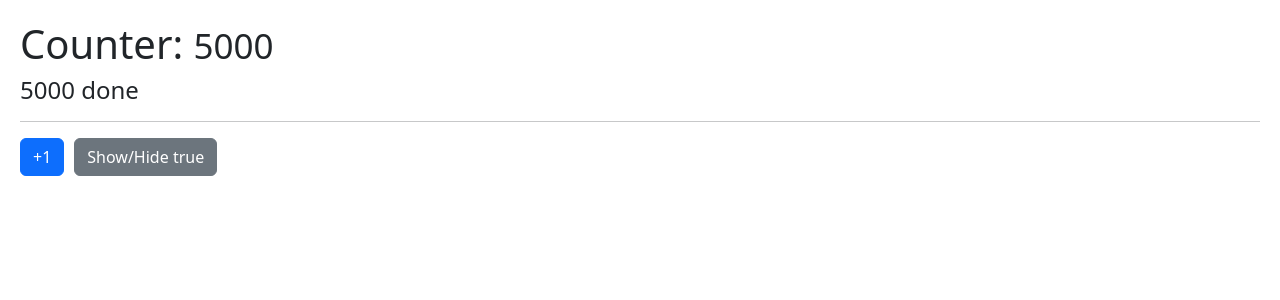
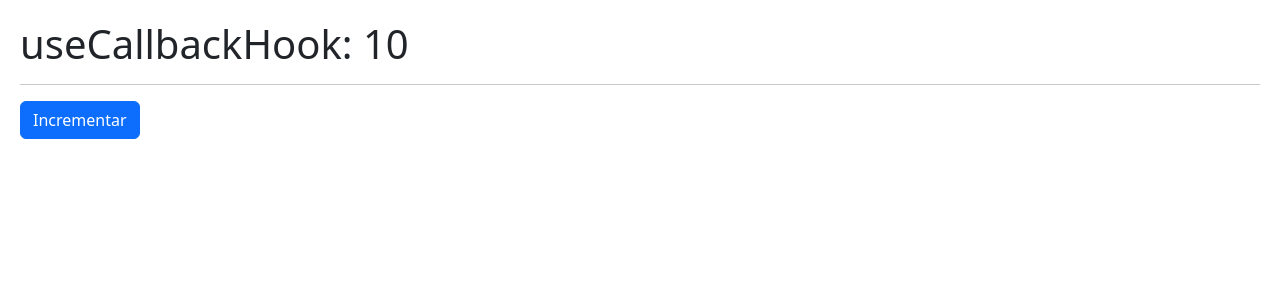
Before and after one commit to DanielTuttos/React-Vite-HooksApp, a React (Vite) app: page / in a window 1280 px wide. Shown: the top 300 px of the page. Built offline with nearby package versions, Linux system fonts and the light colour scheme.

Commit message:
hook useCallback

```diff
--- /dev/null
+++ b/src/06-memos/CallbackHook.jsx
@@ -0,0 +1,28 @@
+import { useState, useCallback } from "react"
+import { ShowIncrement } from "./ShowIncrement";
+
+
+export const CallbackHook = () => {
+
+    const [counter, setCounter] = useState(10);
+
+    const incrementFather = useCallback(
+        (value) => { // con argumentos
+            setCounter((c) => c + value)
+        },
+        [],
+    )
+
+
+    // const incrementFather = () => {
+    //     setCounter(counter + 1)
+    // }
+
+    return (
+        <>
+            <h1>useCallbackHook: {counter}</h1>
+            <hr />
+            <ShowIncrement increment={incrementFather} />
+        </>
+    )
+}
--- /dev/null
+++ b/src/06-memos/ShowIncrement.jsx
@@ -0,0 +1,15 @@
+import React from "react";
+
+export const ShowIncrement = React.memo(({ increment }) => {
+    console.log('me volvi a generar');
+    return (
+        <button
+            className="btn btn-primary"
+            onClick={() => {
+                increment(5);
+            }}
+        >
+            Incrementar
+        </button>
+    )
+})
--- a/src/main.jsx
+++ b/src/main.jsx
@@ -1,6 +1,7 @@
 import React from 'react'
 import ReactDOM from 'react-dom/client'
-import { MemoHook } from './06-memos/MemoHook'
+import { CallbackHook } from './06-memos/CallbackHook'
+// import { MemoHook } from './06-memos/MemoHook'
 // import { Memorize } from './06-memos/Memorize'
 // import { Layout } from './05-useLayoutEffect/Layout'
 // import { FocusScreen } from './04-useRef/FocusScreen'
@@ -14,6 +15,6 @@ import './index.css'
 
 ReactDOM.createRoot(document.getElementById('root')).render(
   // <React.StrictMode>
-    <MemoHook />
+    <CallbackHook />
   // </React.StrictMode>
 )
```
